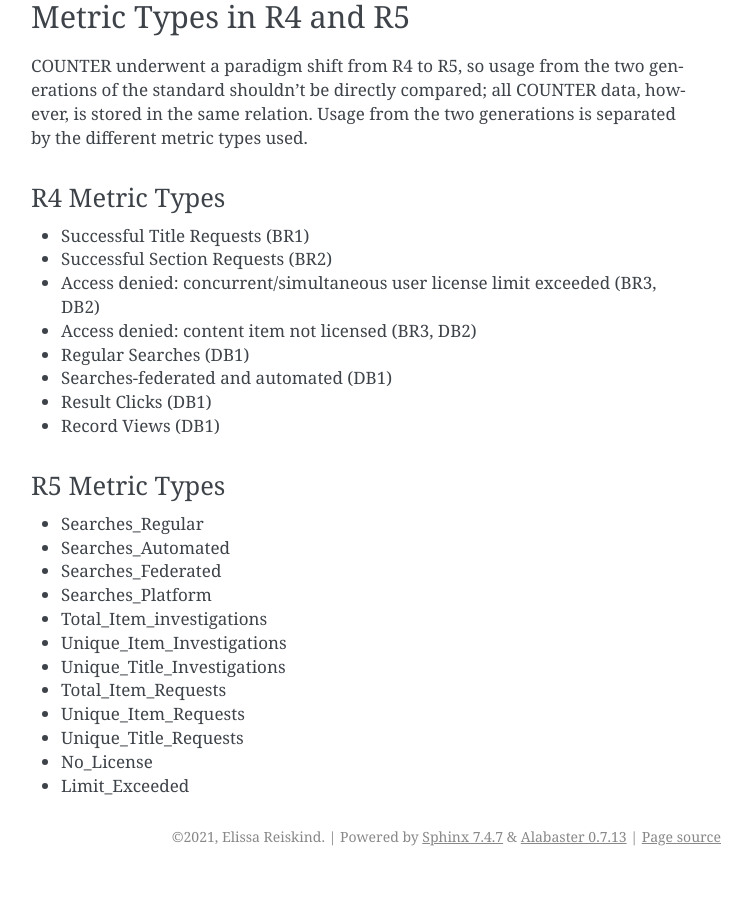
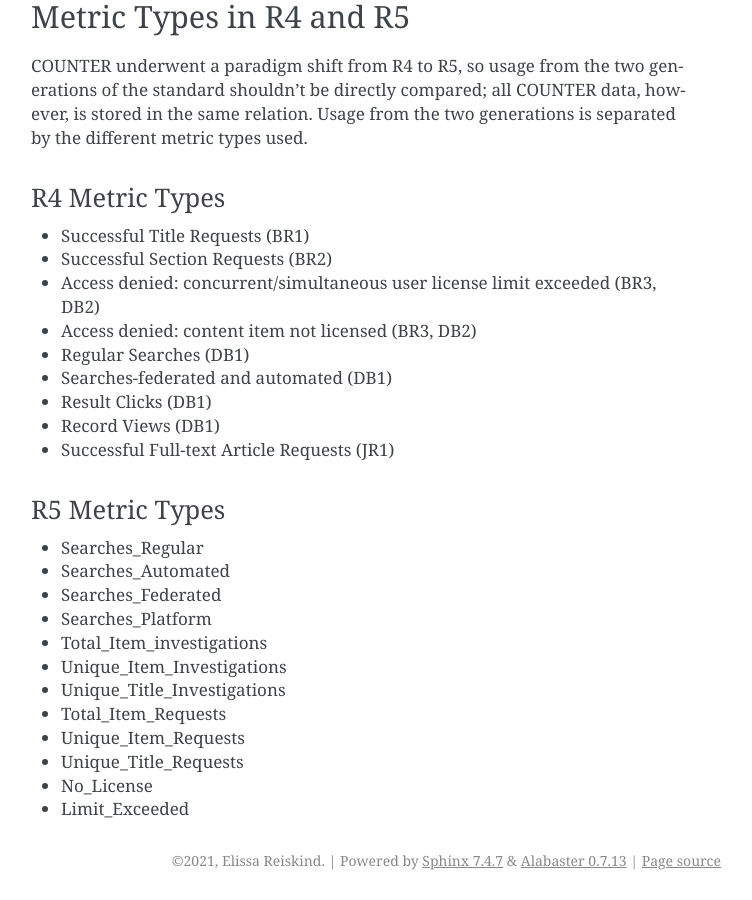
Before and after one commit to ereiskind/nolcat, a Sphinx documentation site: the page built from docs/source/the_database.rst, in a window 1280 px wide and 900 px high, scrolled down 3317 px. Shown: the whole window, without its empty margins (389-1141 px from the left). Built offline with Sphinx 7.4.7, drawn with Linux system fonts in a browser that asks for light colours; before the commit the page ends 4193 px from its top, so only the background shows below that.

Commit message:
Add JR1 JSON and sample data

```diff
--- a/docs/source/the_database.rst
+++ b/docs/source/the_database.rst
@@ -89,6 +89,7 @@ R4 Metric Types
 * Searches-federated and automated (DB1)
 * Result Clicks (DB1)
 * Record Views (DB1)
+* Successful Full-text Article Requests (JR1)
 
 R5 Metric Types
 ===============
```
Also changed, not shown: 10 other files.
